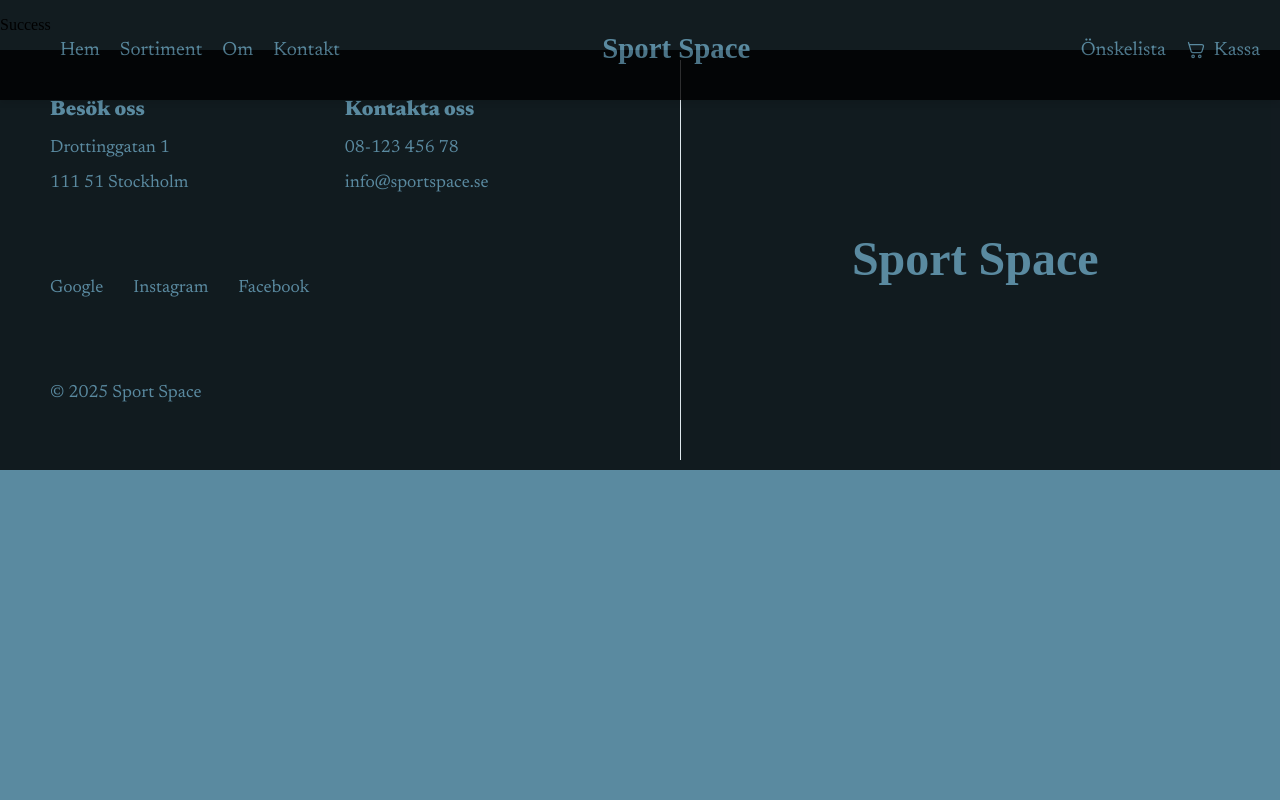
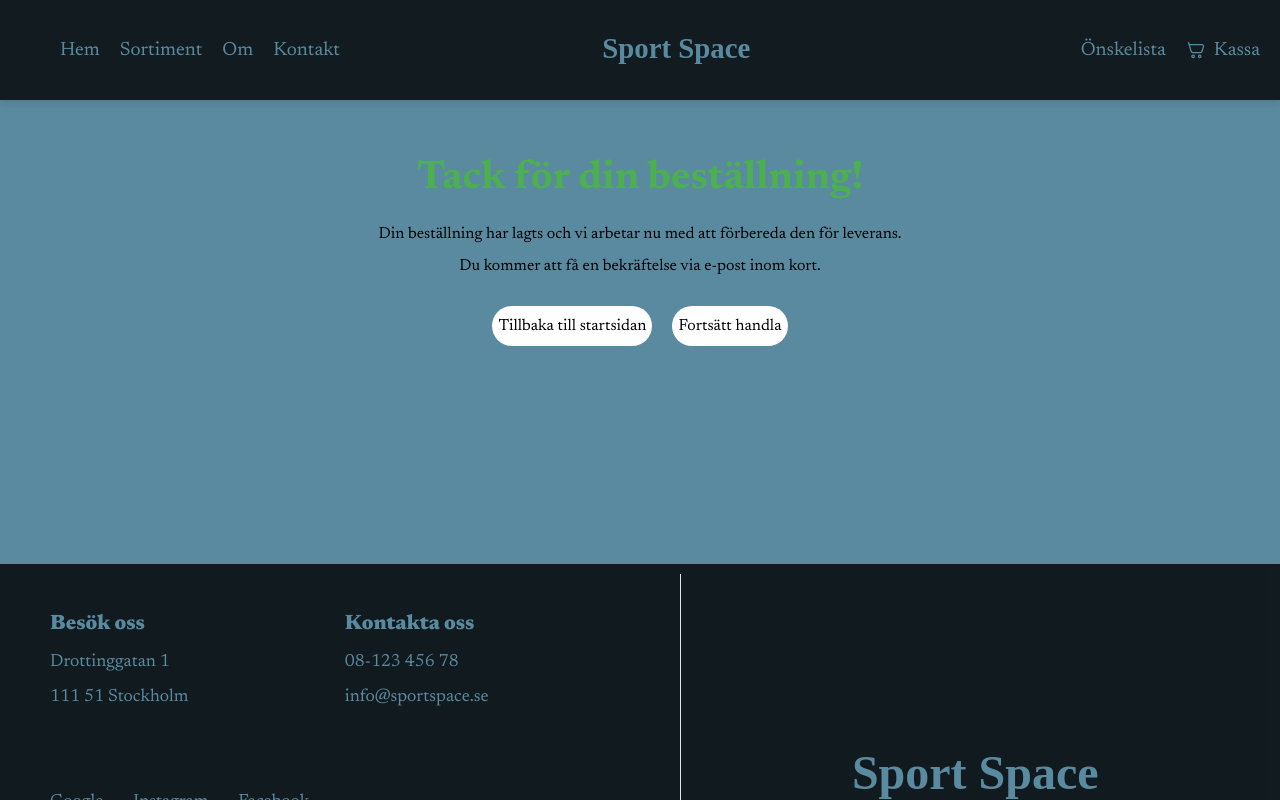
Before and after one commit to GustavssonMarcus/Exam, a Next.js app in the folder frontend/sport-space/: page /success in a window 1280 px wide. Shown: the top 800 px of the page. Built offline with nearby package versions, Linux system fonts and the light colour scheme; a web font is replaced by a local one.

Commit message:
Success page

```diff
--- a/frontend/sport-space/src/app/scss/_section.scss
+++ b/frontend/sport-space/src/app/scss/_section.scss
@@ -8,10 +8,7 @@ height: 120vh;
 }
     .content {
         background-color: v.$body-color;
-        height: 100vh;
-        @include desktop {
-            height: 60vh;
-        }
+
         &-product {
             display: flex;
             padding-top: 50px;
--- /dev/null
+++ b/frontend/sport-space/src/app/scss/_success.scss
@@ -0,0 +1,47 @@
+@use "variables.scss" as v;
+@import "mixins";
+
+.success {
+    margin-top: 100px;
+    height: 50vh;
+    text-align: center;
+    padding: 2rem;
+    &-message {
+        margin-bottom: 2rem;
+        h1 {
+          color: #4caf50;
+          font-size: 2.5rem;
+          font-family: v.$text-font;
+          border-bottom: none;
+        }
+
+        p {
+          color: black;
+          font-family: v.$text-font;
+          font-size: 1rem;
+        }
+    }
+    &-actions {
+        display: flex;
+        justify-content: center;
+        gap: 20px;
+       &-link {
+           &-btn {
+             border: none;
+             background-color: white;
+             border-radius: 20px;
+             transition: ease-in-out 0.2s;
+             font-family: v.$text-font;
+             font-size: 1rem;
+             width: auto;
+             height: 40px;
+             border: white;
+           }
+
+           &-btn:hover {
+            box-shadow: 2px 2px 5px rgba(0, 0, 0, 0.2);
+            background-color: v.$text-color;
+           }
+       }
+    }
+}
--- a/frontend/sport-space/src/app/scss/main.scss
+++ b/frontend/sport-space/src/app/scss/main.scss
@@ -9,6 +9,7 @@
 @use "popup.scss";
 @use "contact.scss";
 @use "cart.scss";
+@use "success.scss";
 @import "mixins";
 @import url('https://fonts.googleapis.com/css2?family=Calligraffitti&family=Newsreader:ital,opsz,wght@0,6..72,200..800;1,6..72,200..800&display=swap');
 
--- a/frontend/sport-space/src/app/success/page.tsx
+++ b/frontend/sport-space/src/app/success/page.tsx
@@ -1,3 +1,24 @@
-export default function Page() {
-    return <p>Success</p>;
-  }
+"use client";
+
+import Link from 'next/link';
+
+export default function SuccessPage() {
+  return (
+    <div className="success">
+      <div className="success-message">
+        <h1>Tack för din beställning!</h1>
+        <p>Din beställning har lagts och vi arbetar nu med att förbereda den för leverans.</p>
+        <p>Du kommer att få en bekräftelse via e-post inom kort.</p>
+      </div>
+
+      <div className="success-actions">
+        <Link className="success-actions-link" href="/">
+          <button className="success-actions-link-btn">Tillbaka till startsidan</button>
+        </Link>
+        <Link className="success-actions-link" href="/sortiment">
+          <button className="success-actions-link-btn">Fortsätt handla</button>
+        </Link>
+      </div>
+    </div>
+  );
+}
```
